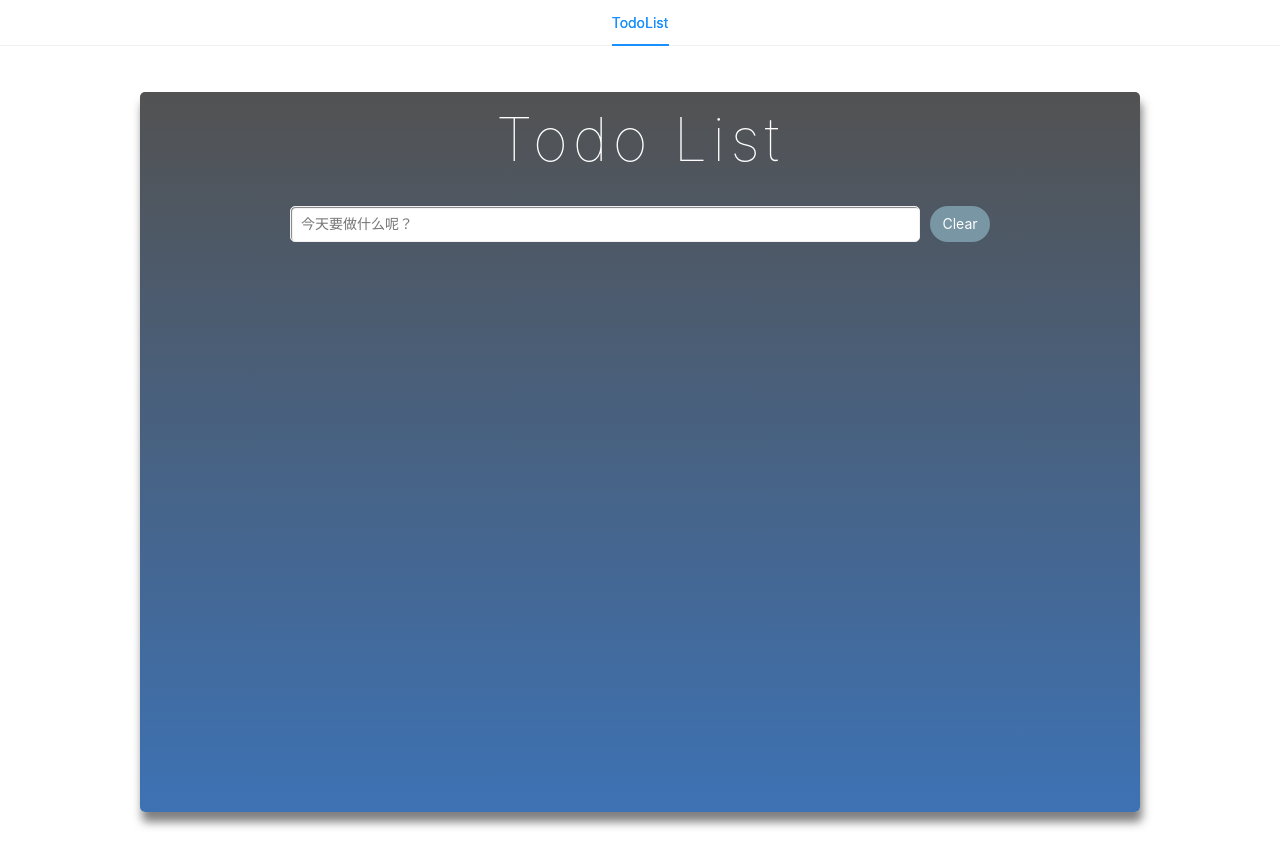
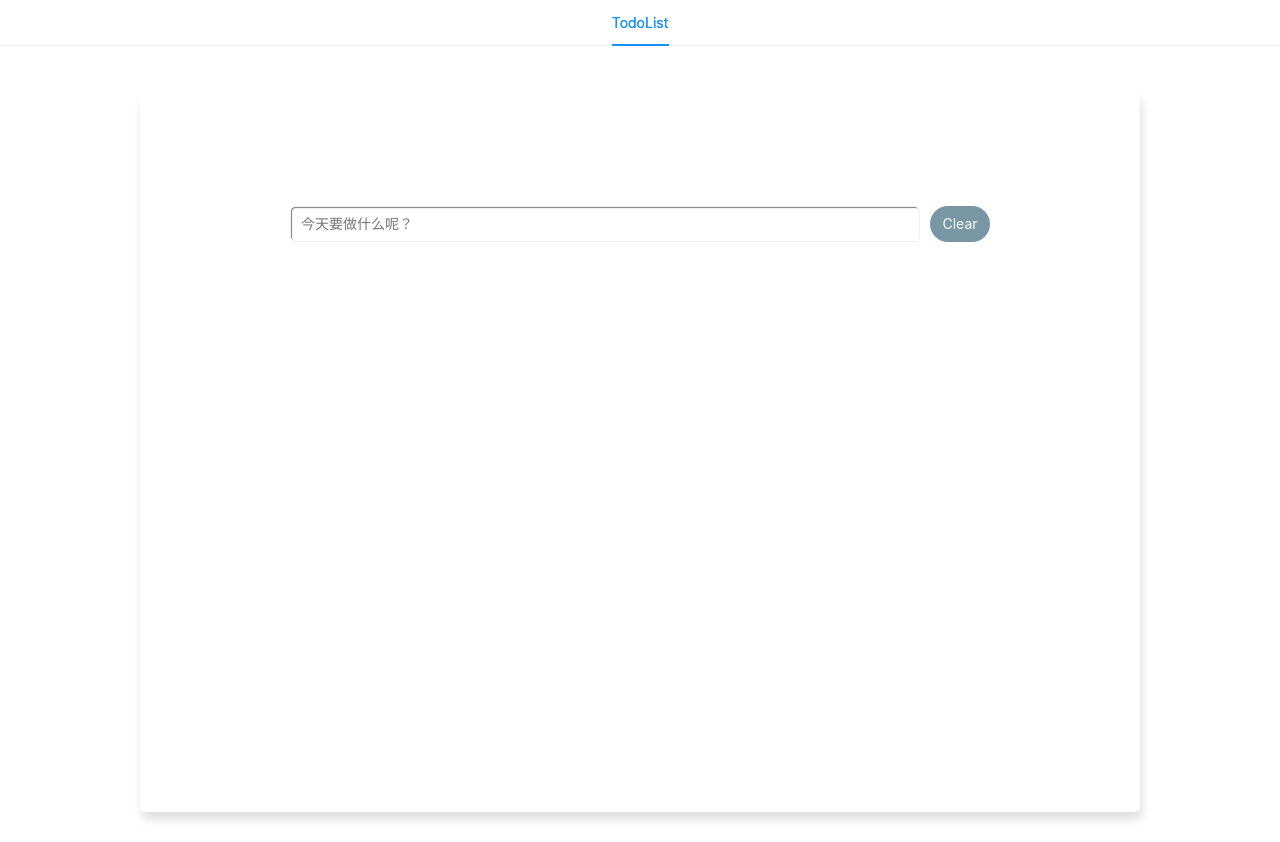
Before and after one commit to WannTonn/react-learning, a React (Create React App) app: page / in a window 1280 px wide. Built offline with nearby package versions, Linux system fonts and the light colour scheme.

Commit message:
feat:调整样式

```diff
--- a/src/global.scss
+++ b/src/global.scss
@@ -7,5 +7,5 @@ html {
   --error-color: #ff4d4f;
   --primary-color: #336699;
   --background-color: #fff;
-  ---border-color: #99cccc;
+  --border-color: #99cccc;
 }
--- a/src/views/ToDoList/style.scss
+++ b/src/views/ToDoList/style.scss
@@ -4,9 +4,10 @@
   min-height: 90vh;
   // border: 1px solid #eee;
   border-radius: 5px;
-  background: linear-gradient(#525252, #3d72b4);
+  // background: linear-gradient(#525252, #3d72b4);
+  background-color: var(--background-color);
   transition: all 0.3s ease;
-  box-shadow: 2px 10px 10px rgba(0, 0, 0, 0.5);
+  box-shadow: 2px 8px 10px rgba(0, 0, 0, 0.12);
 }
 .title {
   font-size: 60px;
@@ -79,8 +80,8 @@
         }
       }
       .thing {
-        width: 620px;
-        margin: 5px 0;
+        width: 600px;
+        padding: 5px 0;
         margin-left: 10px;
         z-index: 1;
         word-break: break-all;
```
